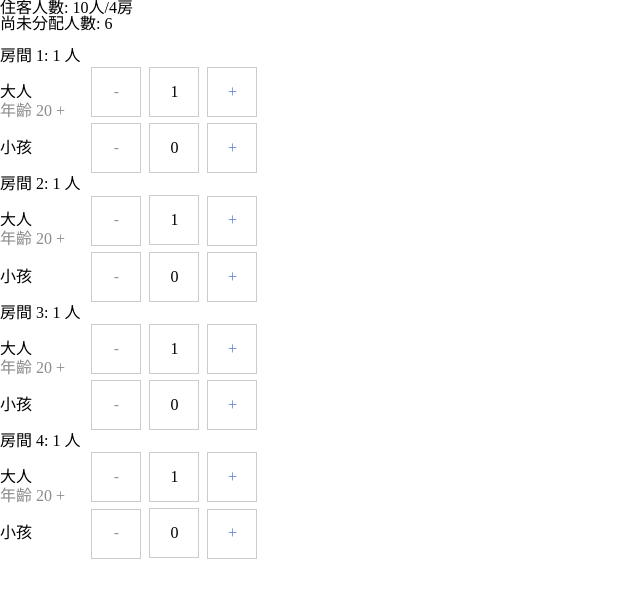
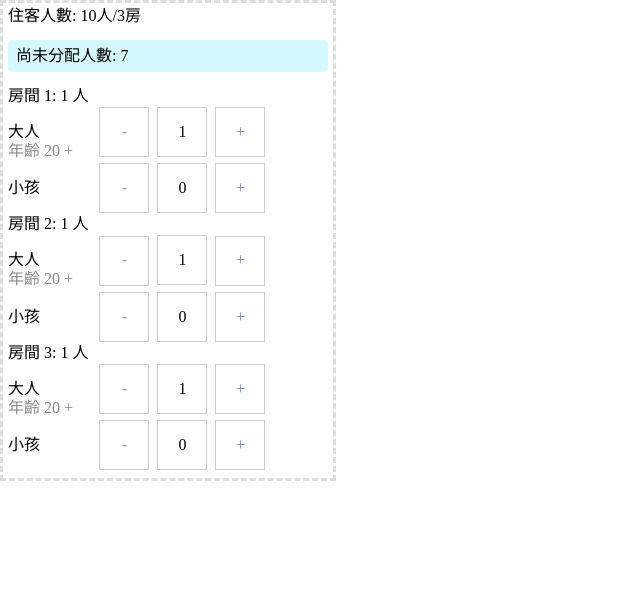
Before and after one commit to Ponpon55837/roomAllocation, a React app: page / in a window 1280 px wide. Shown: the top 598 px of the page, without its empty margins (0-640 px from the left). Built offline with nearby package versions, Linux system fonts and the light colour scheme.

Commit message:
feat: update css

```diff
--- a/src/App.tsx
+++ b/src/App.tsx
@@ -5,7 +5,7 @@ const App = () => {
   return (
     <RoomAllocation
       guest={10}
-      room={4}
+      room={3}
       onChange={(roomAllocations) => console.log(roomAllocations)}
     />
   )
--- a/src/components/RoomAllocation.tsx
+++ b/src/components/RoomAllocation.tsx
@@ -79,23 +79,24 @@ const RoomAllocation: React.FC<RoomAllocationProps> = ({ guest, room, onChange }
   }, [roomAllocations])
 
   return (
-    <>
+    <div className="container">
       <div className="headerContent">
         <label>住客人數: </label>
         <span>
           {guest}人/{room}房
         </span>
-        <div>
-          <label>尚未分配人數: {guest - totalAdults - totalChildren}</label>
-        </div>
+        <div className="labelForCount">尚未分配人數: {guest - totalAdults - totalChildren}</div>
       </div>
       {roomAllocations.map((allocation: { adult: number; child: number }, index: number) => (
         <table key={index}>
+          <thead>
             <tr>
               <th>
                 房間 {index + 1}: {allocation.adult + allocation.child} 人
               </th>
             </tr>
+          </thead>
+          <tbody>
             <tr>
               <td>大人</td>
               <td rowSpan={2}>
@@ -110,7 +111,8 @@ const RoomAllocation: React.FC<RoomAllocationProps> = ({ guest, room, onChange }
                   }
                   onBlur={(event) => console.log(event)}
                   disabled={
-                  allocation.adult + allocation.child === 4 || totalAdults + totalChildren === guest
+                    allocation.adult + allocation.child === 4 ||
+                    totalAdults + totalChildren === guest
                   }
                 />
               </td>
@@ -134,7 +136,8 @@ const RoomAllocation: React.FC<RoomAllocationProps> = ({ guest, room, onChange }
                   }
                   onBlur={(event) => console.log(event)}
                   disabled={
-                  allocation.adult + allocation.child === 4 || totalAdults + totalChildren === guest
+                    allocation.adult + allocation.child === 4 ||
+                    totalAdults + totalChildren === guest
                   }
                 />
               </td>
@@ -143,9 +146,10 @@ const RoomAllocation: React.FC<RoomAllocationProps> = ({ guest, room, onChange }
             <tr>
               <td></td>
             </tr>
+          </tbody>
         </table>
       ))}
-    </>
+    </div>
   )
 }
 
--- a/src/styles/RoomAllocation.css
+++ b/src/styles/RoomAllocation.css
@@ -1,3 +1,17 @@
+.container {
+  max-width: 20rem;
+  border: 3px dashed #dddddd;
+  padding: 5px;
+}
+
+.labelForCount {
+  margin-top: 1rem;
+  border-radius: 5px;
+  background-color: #d3f8fd;
+  padding: 0.5rem;
+  display: fit-content;
+}
+
 .headerContent {
   margin-bottom: 1rem;
 }
```
Lines whose indentation alone changed are shown as unchanged.
